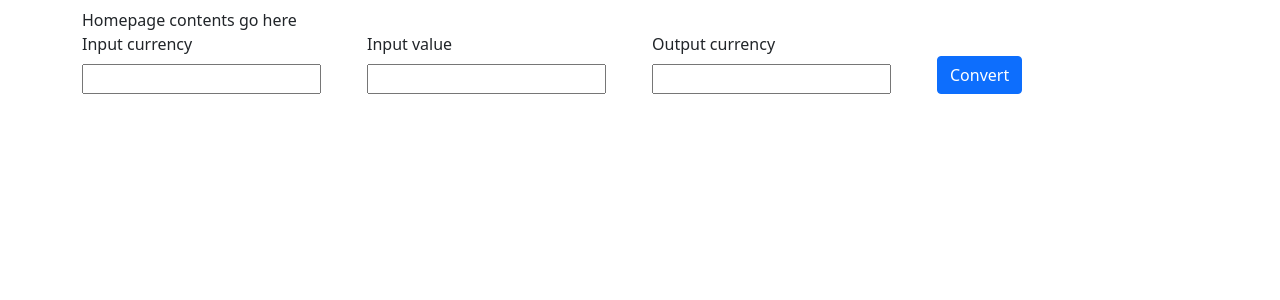
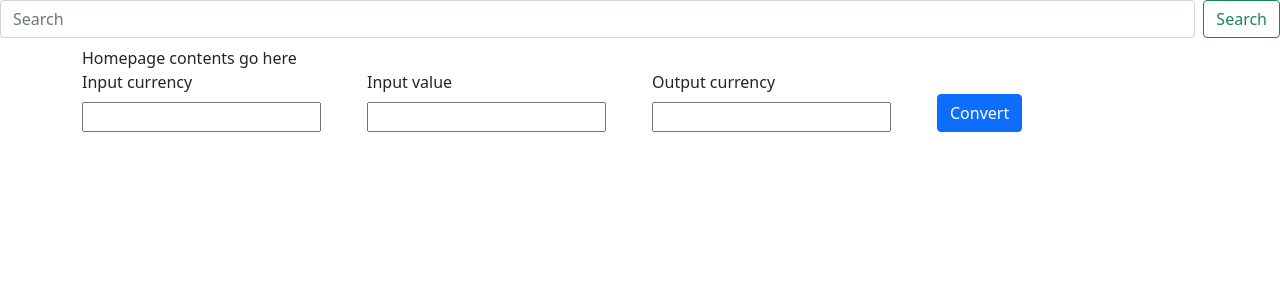
Before and after one commit to atrityuser93/curr-conv, a Django app: template mysite/templates/converter/home.html in a window 1280 px wide. Shown: the part 56-356 px from the top of the page. Run offline with Django 4.2, Linux system fonts and the light colour scheme; the template is opened without the code that fills it, so the values that code supplies are empty, except form fields; tables that the repository leaves empty hold one stand-in row (values such as "Sample post"); form fields are guessed from the names that the template uses; some libraries are stand-ins or nearby versions.

Commit message:
add search bar - all test passing

```diff
--- a/mysite/convert/urls.py
+++ b/mysite/convert/urls.py
@@ -10,4 +10,5 @@ urlpatterns = [path('', views.home, name='convert-home'),
                path('rates/delete/', views.delete_exchange_rates, name='delete-rates'),
                path('rates/show/', views.AvailableExchangeRatesView.as_view(), name='rates-list'),
                path('show/', views.ConvertCallsView.as_view(), name='convert-list'),
+               path('rates/search/', views.SearchExchangeRatesView.as_view(), name='rates-search'),
                ]
--- a/mysite/templates/base.html
+++ b/mysite/templates/base.html
@@ -49,6 +49,12 @@
     			</div>
 			</div>
 		</nav>
+		<div>
+			<form action="{% url 'rates-search' %}" class="d-flex">
+				<input class="form-control me-2" type="search" placeholder="Search" aria-label="Search" name="search_query">
+		        <button class="btn btn-outline-success" type="submit" id="search_submit">Search</button>
+			</form>
+		</div>
 		{% endblock %}
 
 		{% block content %}
--- a/mysite/templates/converter/home.html
+++ b/mysite/templates/converter/home.html
@@ -34,7 +34,7 @@ Homepage
 			</div>
 			{% endif %}
 			<div class="col pt-4">
-				{% bootstrap_button "Convert" button_type="submit" button_class="btn-primary" %}
+				{% bootstrap_button "Convert" button_type="submit" button_class="btn-primary" name="convert_submit" %}
 			</div>
 		</div>
 		<!-- {% bootstrap_form form %} -->
```
Also changed, not shown: mysite/convert/views.py (+12 -30 lines), mysite/tests/test_views.py (+7 -4 lines).
